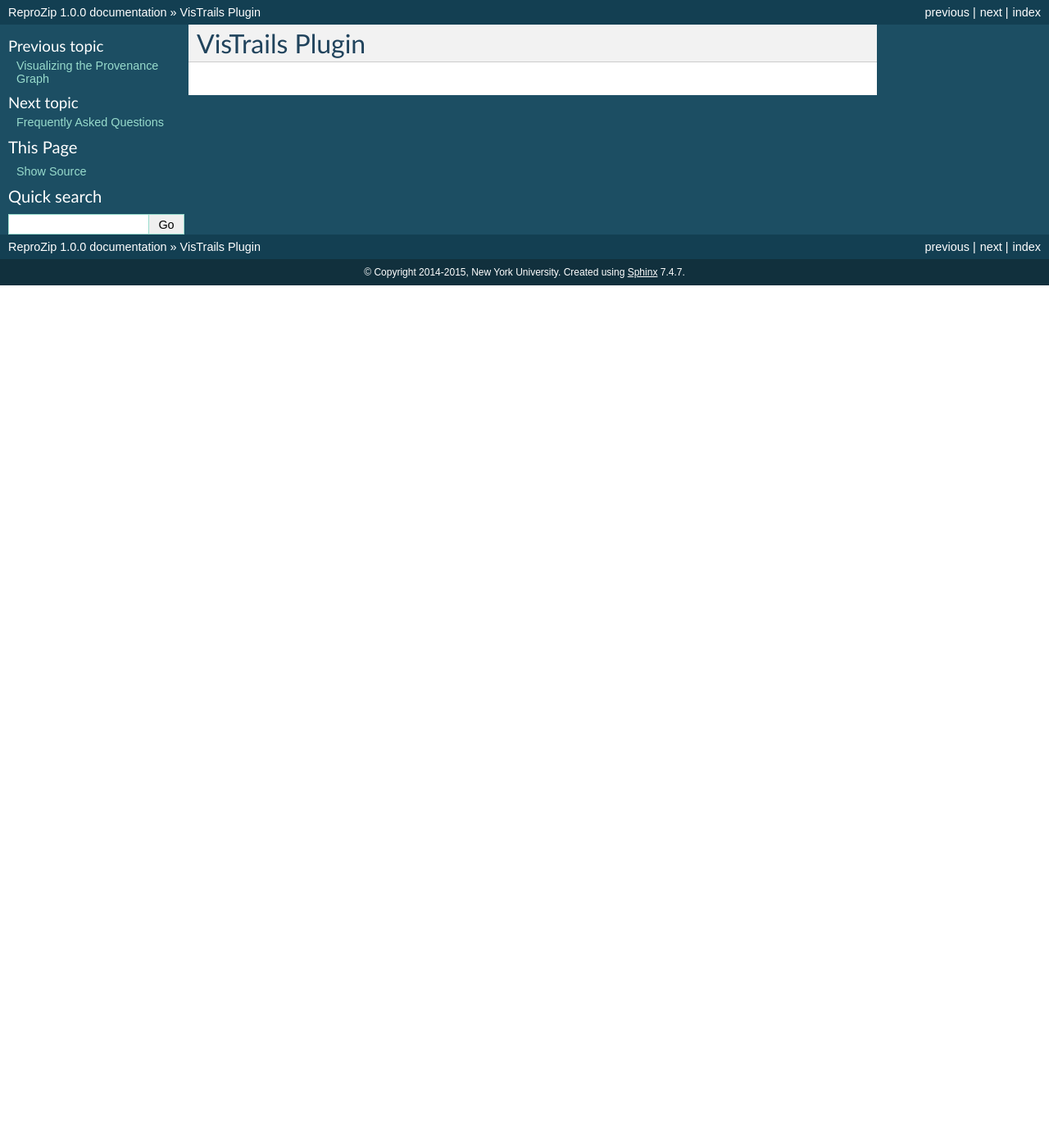
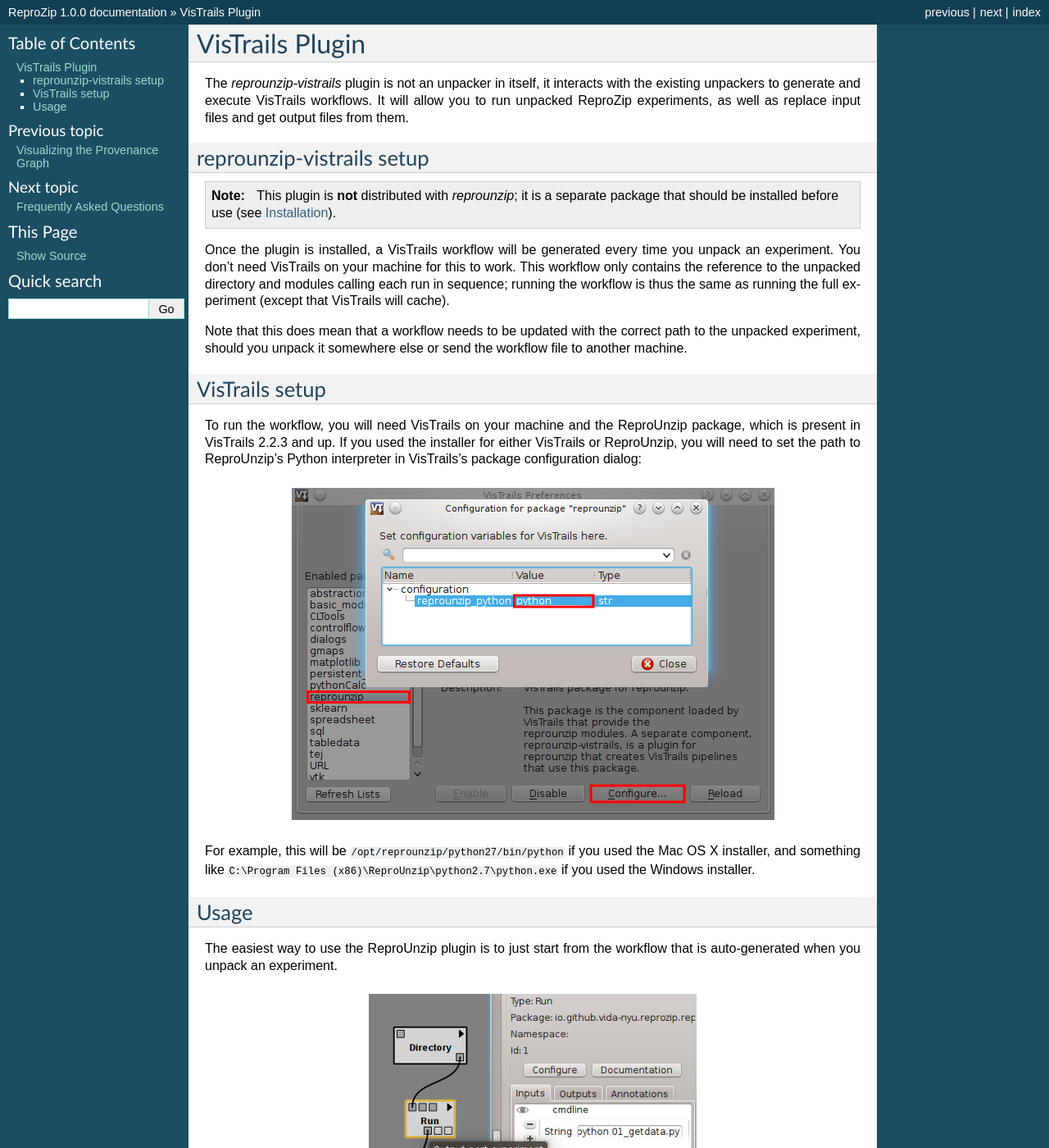
Before and after one commit to VIDA-NYU/reprozip, a Sphinx documentation site: the page built from docs/vistrails.rst, in a window 1280 px wide and 1400 px high. Shown: the whole window at 82% size. Built offline with Sphinx 7.4.7, drawn with Linux system fonts in a browser that asks for light colours; some of the changed text lies outside the part shown.

Commit message:
DOC: reprounzip-vistrails page

```diff
--- a/docs/install.rst
+++ b/docs/install.rst
@@ -37,6 +37,8 @@
 |                              | `VirtualBox <https://www.virtualbox.org/>`__  |
 +------------------------------+-----------------------------------------------+
 | *reprounzip-docker*          | `Docker <https://www.docker.com/>`__          |
++------------------------------+-----------------------------------------------+
+| *reprounzip-vistrails*       | None                                          |
 +------------------------------+-----------------------------------------------+
 
 ..  [#bug] ``reprounzip graph`` will not work due to `Python bug 13676 <http://bugs.python.org/issue13676>`__ related to sqlite3.
@@ -106,6 +108,8 @@
 +------------------------------+-----------------------------------------------+
 | *reprounzip-docker*          | `Docker <https://www.docker.com/>`__          |
 +------------------------------+-----------------------------------------------+
+| *reprounzip-vistrails*       | None                                          |
++------------------------------+-----------------------------------------------+
 
 ..  [#bug2] ``reprounzip graph`` will not work due to `Python bug 13676 <http://bugs.python.org/issue13676>`__ related to sqlite3.
 ..  [#macn] This is usually provided by installing Xcode (in the Mac App Store) and the Command Line Developer Tools; instructions on installing the latter may depend on your Mac OS X version (some information on StackOverflow `here <http://stackoverflow.com/questions/9329243/xcode-4-4-and-later-install-command-line-tools?answertab=active#tab-top>`__).
@@ -166,6 +170,8 @@
 +------------------------------+------------------------------------------------------------------------+
 | *reprounzip-docker*          | `Docker <https://www.docker.com/>`__                                   |
 +------------------------------+------------------------------------------------------------------------+
+| *reprounzip-vistrails*       | None                                                                   |
++------------------------------+------------------------------------------------------------------------+
 
 ..  [#bug3] ``reprounzip graph`` will not work due to `Python bug 13676 <http://bugs.python.org/issue13676>`__ related to sqlite3.
 ..  [#pycrypton3] A working C compiler is required to build PyCrypto. For installation without building from source, please see `this page <http://stackoverflow.com/questions/11405549/how-do-i-install-pycrypto-on-windows>`__.
--- a/docs/vistrails.rst
+++ b/docs/vistrails.rst
@@ -2,3 +2,38 @@
 
 VisTrails Plugin
 ****************
+
+The `reprounzip-vistrails` plugin is not an unpacker in itself, it interacts with the existing unpackers to generate and execute VisTrails workflows. It will allow you to run unpacked ReproZip experiments, as well as replace input files and get output files from them.
+
+reprounzip-vistrails setup
+==========================
+
+..  note:: This plugin is **not** distributed with `reprounzip`; it is a separate package that should be installed before use (see :ref:`install`).
+
+Once the plugin is installed, a VisTrails workflow will be generated every time you unpack an experiment. You don't need VisTrails on your machine for this to work. This workflow only contains the reference to the unpacked directory and modules calling each run in sequence; running the workflow is thus the same as running the full experiment (except that VisTrails will cache).
+
+Note that this does mean that a workflow needs to be updated with the correct path to the unpacked experiment, should you unpack it somewhere else or send the workflow file to another machine.
+
+VisTrails setup
+===============
+
+To run the workflow, you will need VisTrails on your machine and the ReproUnzip package, which is present in VisTrails 2.2.3 and up. If you used the installer for either VisTrails or ReproUnzip, you will need to set the path to ReproUnzip's Python interpreter in VisTrails's package configuration dialog:
+
+..  figure:: figures/vistrails-config.png
+    :align: center
+
+For example, this will be ``/opt/reprounzip/python27/bin/python`` if you used the Mac OS X installer, and something like ``C:\Program Files (x86)\ReproUnzip\python2.7\python.exe`` if you used the Windows installer.
+
+Usage
+=====
+
+The easiest way to use the ReproUnzip plugin is to just start from the workflow that is auto-generated when you unpack an experiment.
+
+..  figure:: figures/vistrails-gene.png
+    :align: center
+
+You can see here the ``Directory`` module which refers to the experiment. That directory is passed from module to module to represent the changes in the environment, since each ``Run`` module will change the internal state of the machine.
+
+The ports beside the experiment directory represent the input and output files that are used by this particular run. The module also exposes the command-line, should you want to change a parameter or tweak the flags there.
+
+Note that it is possible that a file exposed as an output port in one ``Run`` module is the input port of the next ``Run`` module, and yet these are not connected. This will still work since the whole machine state is carried to the next execution; connecting here would work, but would make ReproUnzip download the file to VisTrails just to upload it again in the same location. You can speed up the workflow by not connecting the files that you don't examine or change, since downloading and uploading take time.
```
Also changed, not shown: docs/figures/vistrails-config.png (added), docs/figures/vistrails-gene.png (added).
